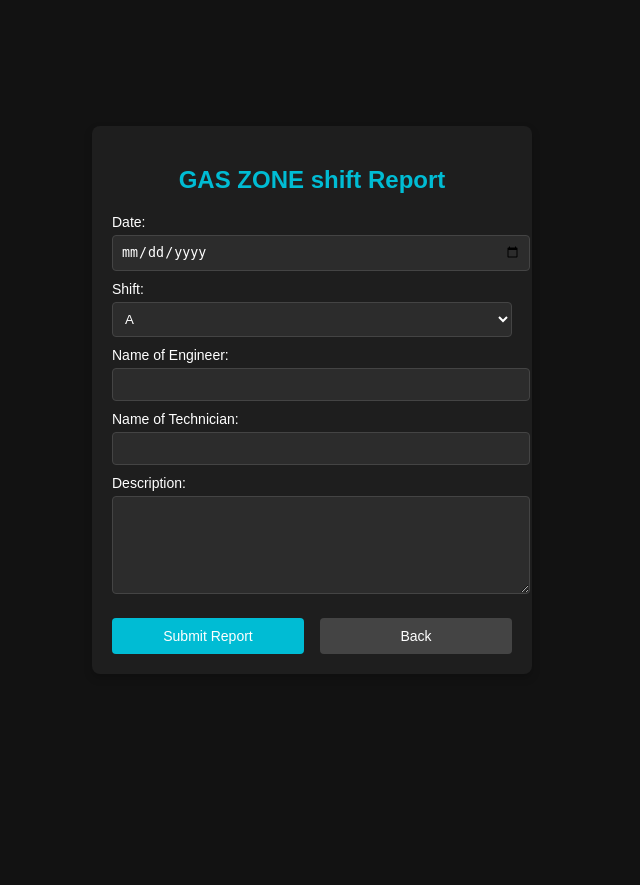
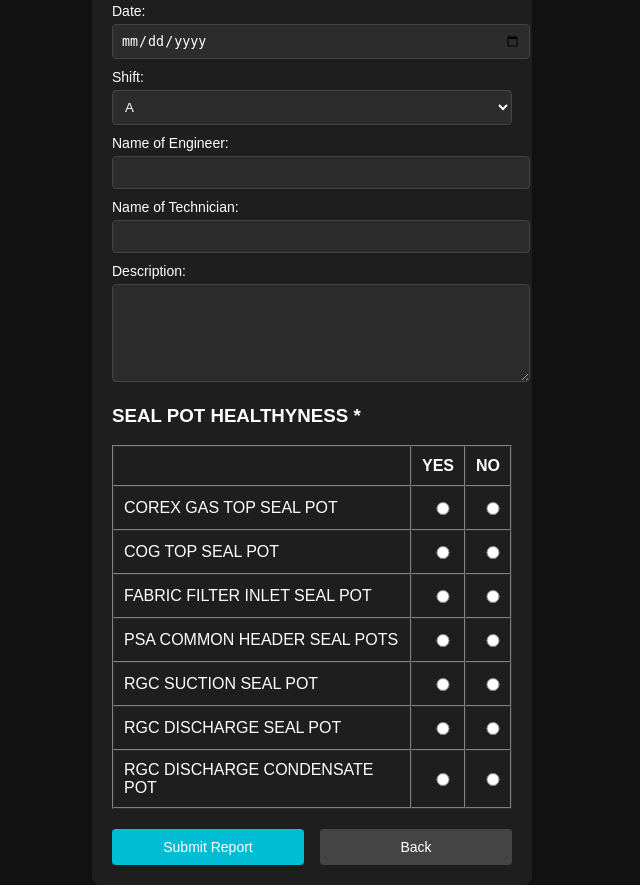
Before and after one commit to piyush1509-collab/FIELD-ENGINEER-SHIFT-REPORT-, a Flask app: page /gas-zone.html in a window 1280 px wide. Shown: the whole page, without its empty margins (328-968 px from the left). Before the commit the page ends 654 px from the top, so only its background shows below. Run offline with Flask 3, Linux system fonts and the light colour scheme.

Commit message:
Update gas-zone.html

```diff
--- a/templates/gas-zone.html
+++ b/templates/gas-zone.html
@@ -102,6 +102,51 @@
     <label>Description:</label>
     <textarea name="description" rows="4" required></textarea>
 
+        <h3>SEAL POT HEALTHYNESS *</h3>
+<table border="1" width="100%" cellpadding="10" cellspacing="0">
+    <tr>
+        <th></th>
+        <th>YES</th>
+        <th>NO</th>
+    </tr>
+    <!-- List of Seal Pots -->
+    <tr>
+        <td>COREX GAS TOP SEAL POT</td>
+        <td><input type="radio" name="corex_gas" value="YES" required></td>
+        <td><input type="radio" name="corex_gas" value="NO" required></td>
+    </tr>
+    <tr>
+        <td>COG TOP SEAL POT</td>
+        <td><input type="radio" name="cog_top" value="YES" required></td>
+        <td><input type="radio" name="cog_top" value="NO" required></td>
+    </tr>
+    <tr>
+        <td>FABRIC FILTER INLET SEAL POT</td>
+        <td><input type="radio" name="fabric_filter" value="YES" required></td>
+        <td><input type="radio" name="fabric_filter" value="NO" required></td>
+    </tr>
+    <tr>
+        <td>PSA COMMON HEADER SEAL POTS</td>
+        <td><input type="radio" name="psa_header" value="YES" required></td>
+        <td><input type="radio" name="psa_header" value="NO" required></td>
+    </tr>
+    <tr>
+        <td>RGC SUCTION SEAL POT</td>
+        <td><input type="radio" name="rgc_suction" value="YES" required></td>
+        <td><input type="radio" name="rgc_suction" value="NO" required></td>
+    </tr>
+    <tr>
+        <td>RGC DISCHARGE SEAL POT</td>
+        <td><input type="radio" name="rgc_discharge" value="YES" required></td>
+        <td><input type="radio" name="rgc_discharge" value="NO" required></td>
+    </tr>
+    <tr>
+        <td>RGC DISCHARGE CONDENSATE POT</td>
+        <td><input type="radio" name="rgc_condensate" value="YES" required></td>
+        <td><input type="radio" name="rgc_condensate" value="NO" required></td>
+    </tr>
+</table>
+
     <div class="button-container">
         <button class="submit-btn" type="submit">Submit Report</button>
         <button class="back-btn" type="button" onclick="history.back()">Back</button>
```
